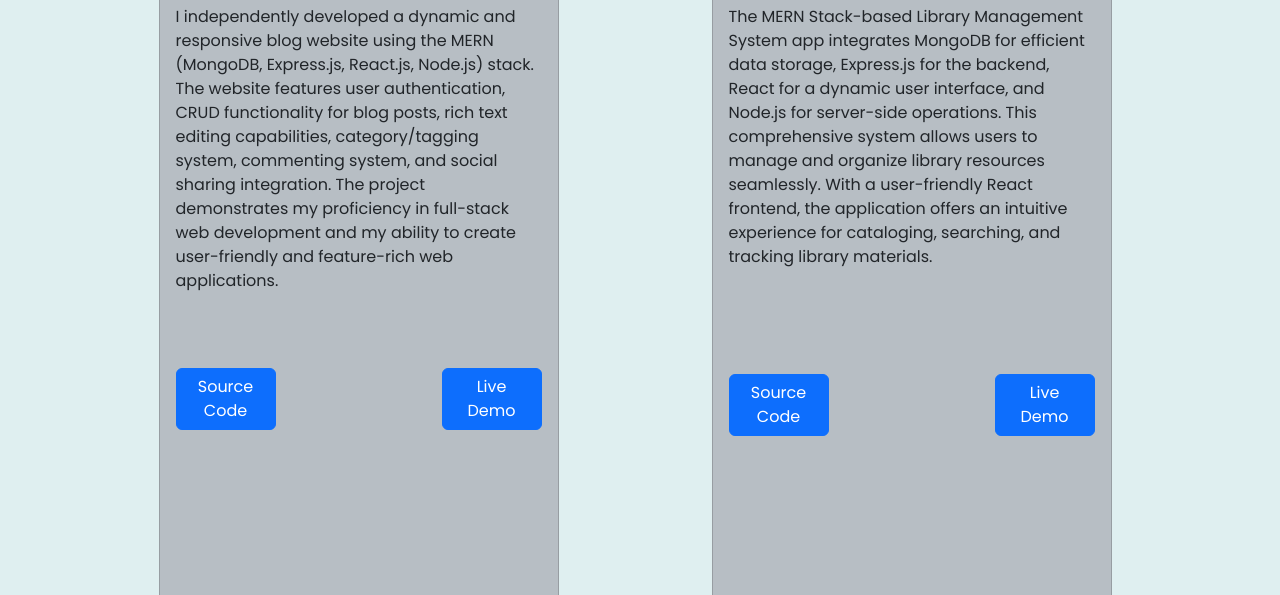
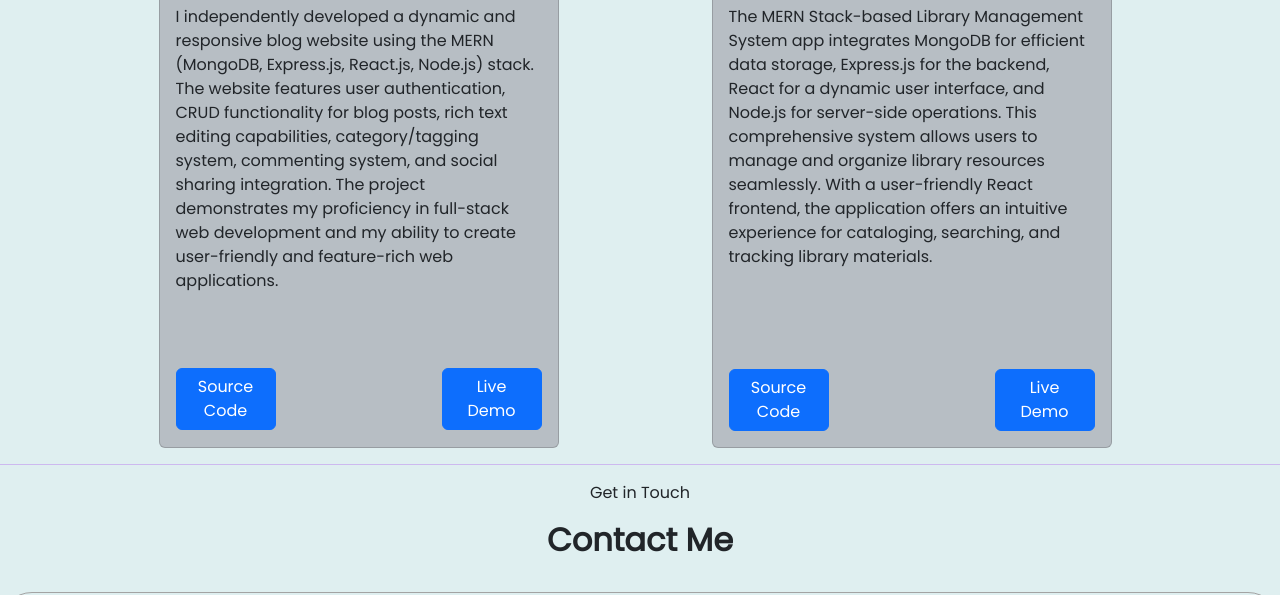
Before and after one commit to Hubert-Michael-Seelan/Portfolio, a plain HTML site: page index.html in a window 1280 px wide. Shown: the part 3127-3722 px from the top of the page. Drawn offline with nearby package versions, Linux system fonts and the light colour scheme.

Commit message:
newly updated

```diff
--- a/index.html
+++ b/index.html
@@ -325,10 +325,7 @@
                 </div>
               </div>
             </div>
-            <div
-              class="card"
-              style="width: 25rem; height: 130vh; margin-top: 20px"
-            >
+            <div class="card" style="width: 25rem; margin-top: 20px">
               <img
                 src="./Assets/LMS Front-Page.png"
                 class="card-img-top"
@@ -346,7 +343,7 @@
                   intuitive experience for cataloging, searching, and tracking
                   library materials.
                 </p>
-                <div class="p-display" style="margin-top: 105px">
+                <div class="p-display" style="margin-top: 100px">
                   <a
                     href="https://github.com/Hubert-Michael-Seelan/LMS-FrontEnd"
                     type="button"
```
